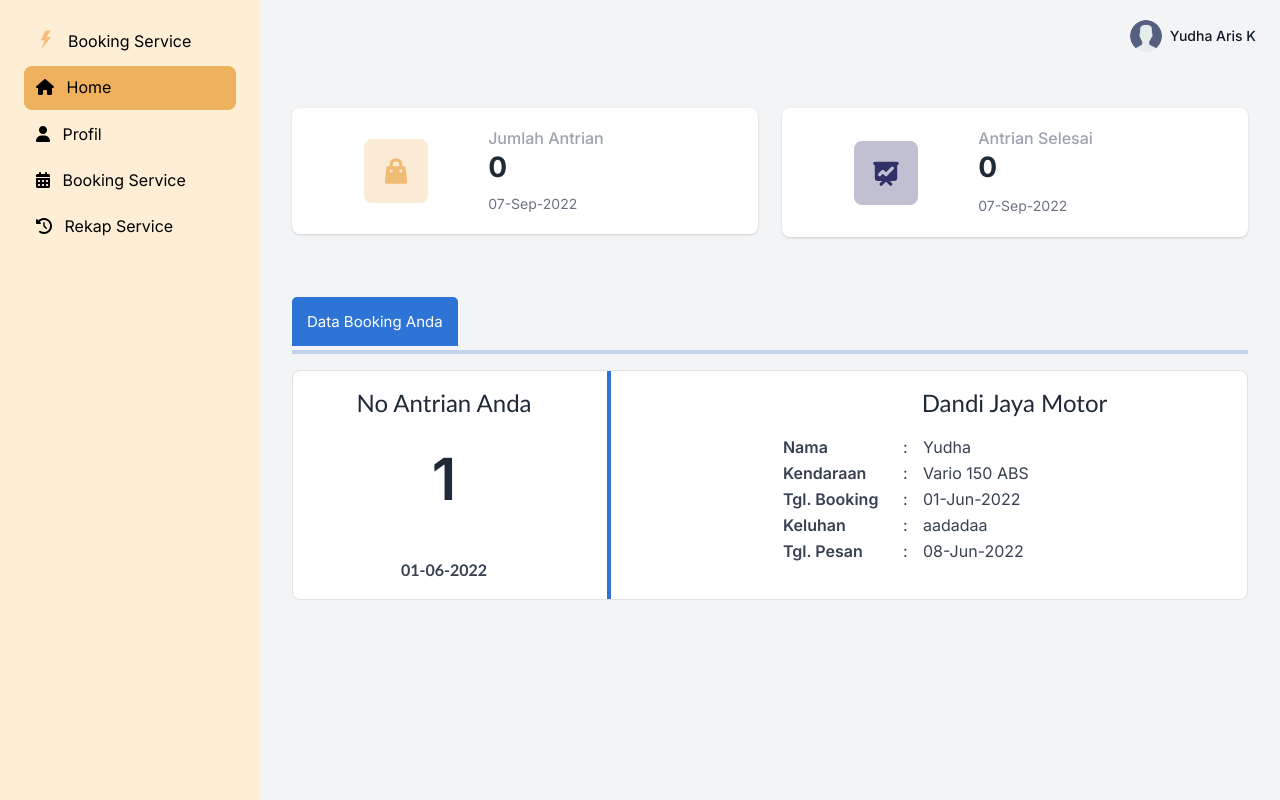
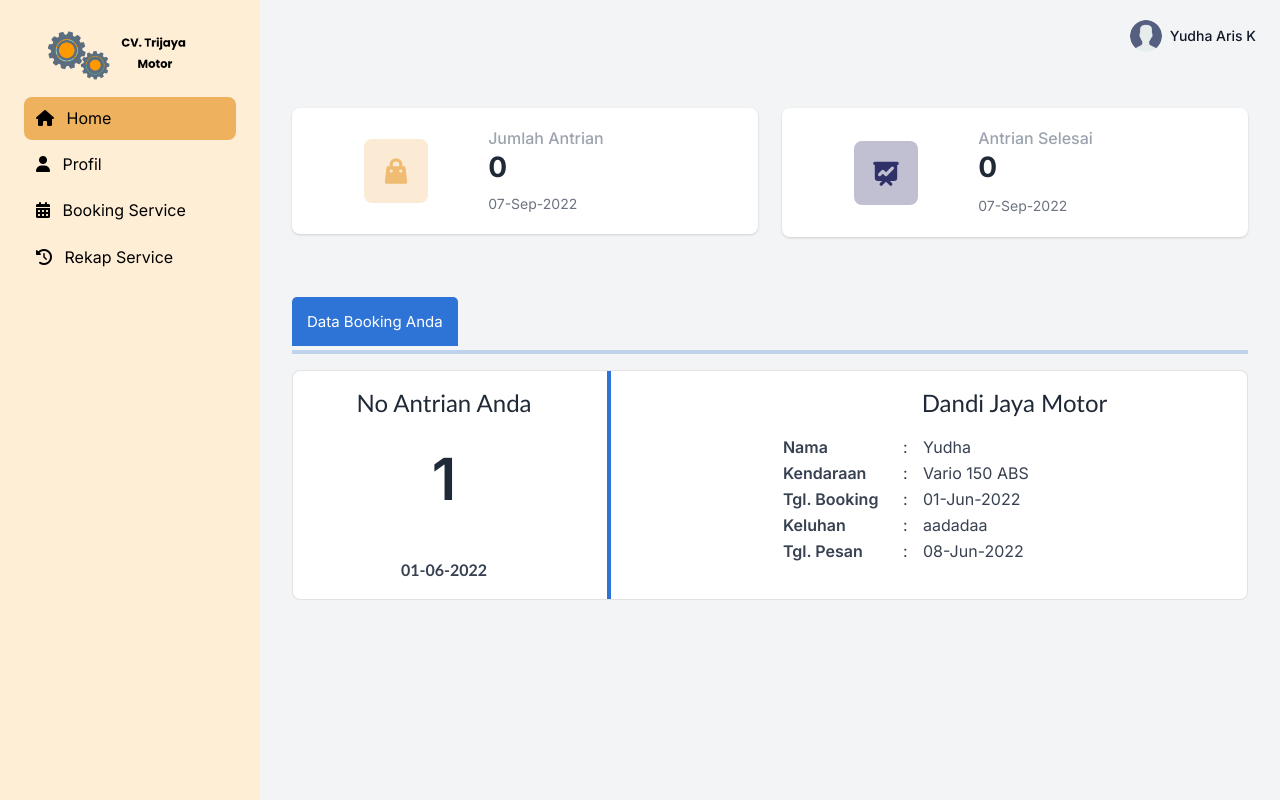
Before and after one commit to febriansyahh/service, a PHP site: page /panel.php in a window 1280 px wide. Run offline with PHP 8.4, Linux system fonts and the light colour scheme; a user stored in the database is signed in; data comes from the database, SQL or seed files in the repository; some libraries are stand-ins or nearby versions.

Commit message:
update
update 07/09/22

```diff
--- a/index.php
+++ b/index.php
@@ -280,7 +280,7 @@ if (isset($_POST['btnRegistrasi'])) Registrasi();
         <div class="container border-top py-3">
           <div class="row justify-content-between">
             <div class="col-12 col-md-auto mb-1 mb-md-0">
-              <p class="mb-0">&copy; 2022 Your Company Inc </p>
+              <p class="mb-0">&copy; 2022 CV. Trijaya Motor </p>
             </div>
           </div>
         </div>
--- a/panel.php
+++ b/panel.php
@@ -127,9 +127,9 @@ error_reporting(E_ALL ^ E_NOTICE);
             <li class="nav-item">
               <a href="panel.php" class="nav-link d-flex align-items-center">
                 <span class="sidebar-icon">
-                  <img src="ass/assets/img/brand/light.svg" height="20" width="20" alt="Volt Logo">
+                  <img src="assets/img/groupe.png" height="60" width="auto" alt="Trijaya Logo">
                 </span>
-                <span class="mt-1 ms-1 sidebar-text">Booking Service</span>
+                <!-- <span class="mt-1 ms-1 sidebar-text"><b>CV. Trijaya Motor</b></span> -->
               </a>
             </li>
             <li class="nav-item active ">
@@ -222,9 +222,9 @@ error_reporting(E_ALL ^ E_NOTICE);
             <li class="nav-item">
               <a href="panel.php" class="nav-link d-flex align-items-center">
                 <span class="sidebar-icon">
-                  <img src="ass/assets/img/brand/light.svg" height="20" width="20" alt="Volt Logo">
+                  <img src="assets/img/groupe.png" height="60" width="auto" alt="Trijaya Logo">
                 </span>
-                <span class="mt-1 ms-1 sidebar-text">Booking Service</span>
+                <!-- <span class="mt-1 ms-1 sidebar-text"><b>CV. Trijaya Motors</b></span> -->
               </a>
             </li>
             <li class="nav-item active ">
@@ -392,9 +392,9 @@ error_reporting(E_ALL ^ E_NOTICE);
             <li class="nav-item">
               <a href="panel.php" class="nav-link d-flex align-items-center">
                 <span class="sidebar-icon">
-                  <img src="ass/assets/img/brand/light.svg" height="20" width="20" alt="Volt Logo">
+                  <img src="assets/img/groupe.png" height="60" width="auto" alt="Trijaya Logo">
                 </span>
-                <span class="mt-1 ms-1 sidebar-text">Booking Service</span>
+                <!-- <span class="mt-1 ms-1 sidebar-text"><b>CV. Trijaya Motor</b></span> -->
               </a>
             </li>
             <li class="nav-item active ">
--- a/panel/rekap/tambah_part.php
+++ b/panel/rekap/tambah_part.php
@@ -45,7 +45,7 @@ $brand = $data[2];
             </div>
 
             <div class="modal-footer mt-3">
-                <button type="button" class="btn btn-link text-gray-600 ms-auto" data-bs-dismiss="modal">Tutup</button>
+                <a href="?v=rekap" class="btn btn-primary">Kembali</a>
                 <button type="submit" name="btnTambah" class="btn btn-secondary">Tambah</button>
             </div>
         </form>
```
Also changed, not shown: panel/booking/index.php (+10 -3 lines), panel/rekap/index.php (+4 -6 lines).
